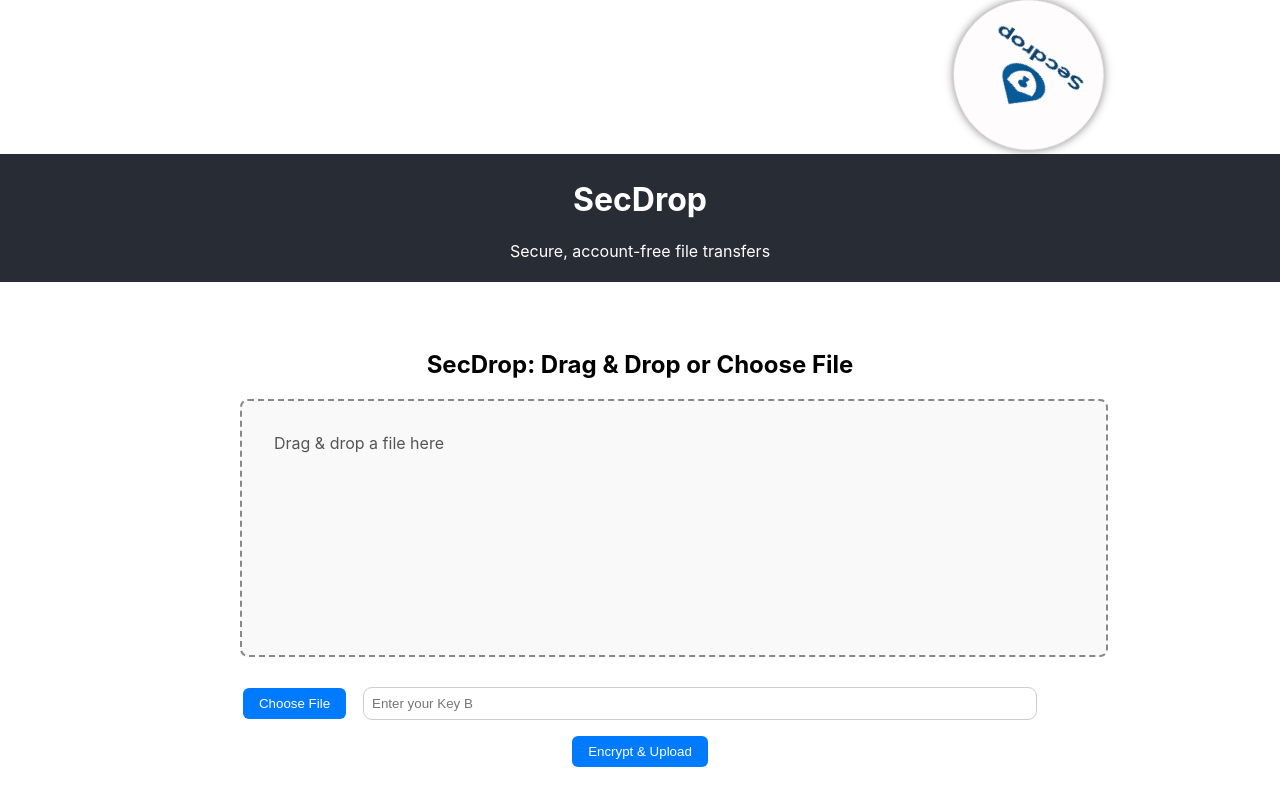
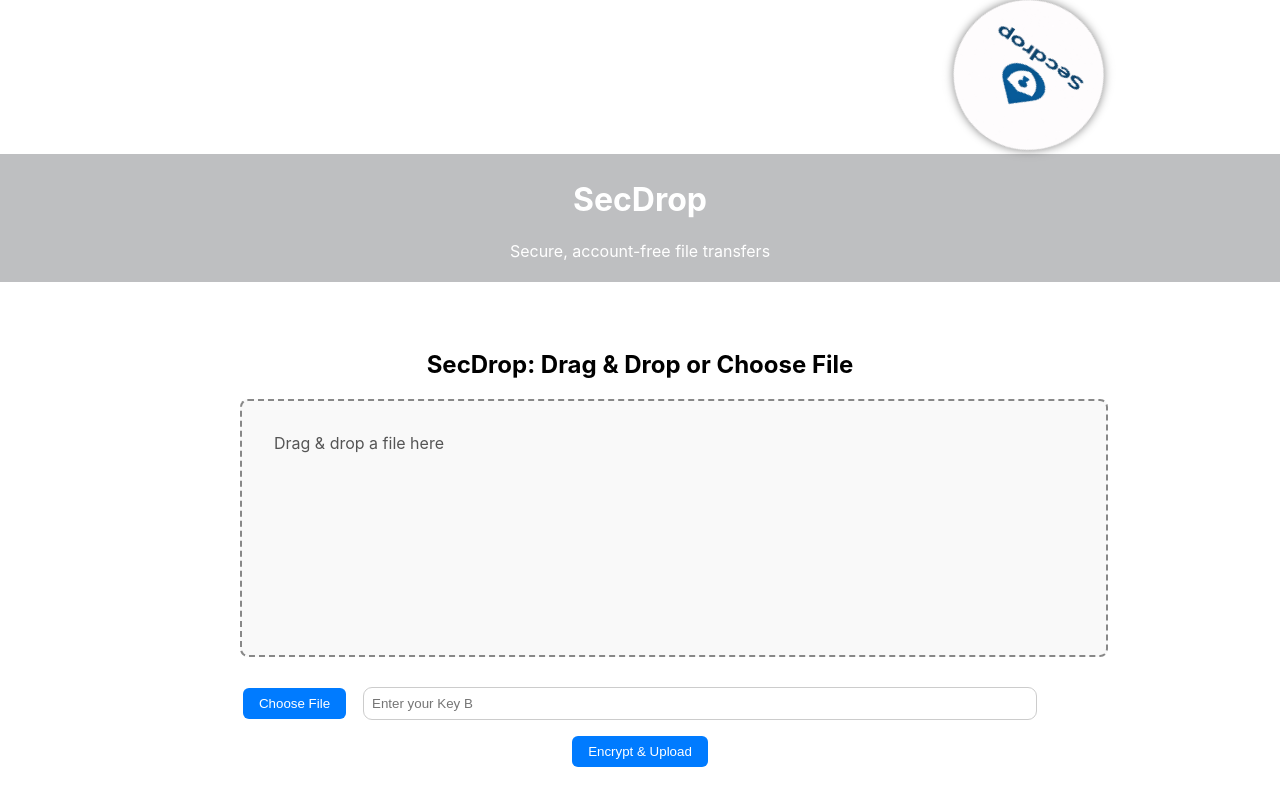
Before and after one commit to dilsidhu13/-SecDrop-Secure-File-Sharing-Web-Portal, a React (Create React App) app in the folder client/: page / in a window 1280 px wide. Shown: the top 806 px of the page. Built offline with nearby package versions, Linux system fonts and the light colour scheme.

Commit message:
Commit Update

```diff
--- a/client/src/App.css
+++ b/client/src/App.css
@@ -4,7 +4,7 @@
 
 .App-header-text {
 
-  background-color: #282c34;
+  background-color: rgba(40, 44, 52, 0.3); /* 0.3 = 30% opaque */
   min-height: 100px;
   display: flow-root;
   font-size: inherit;
```
